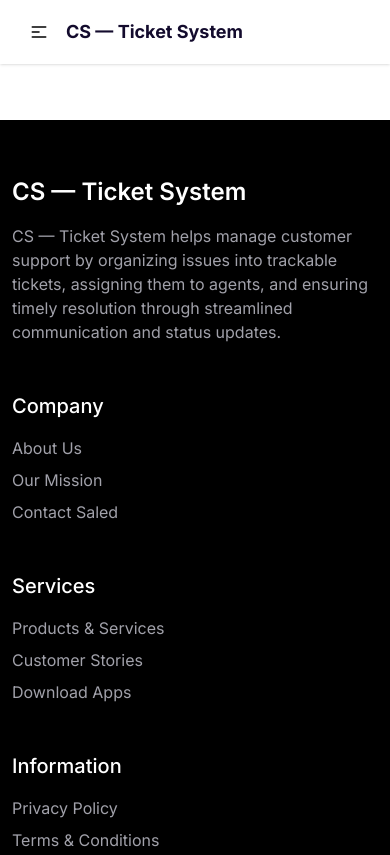
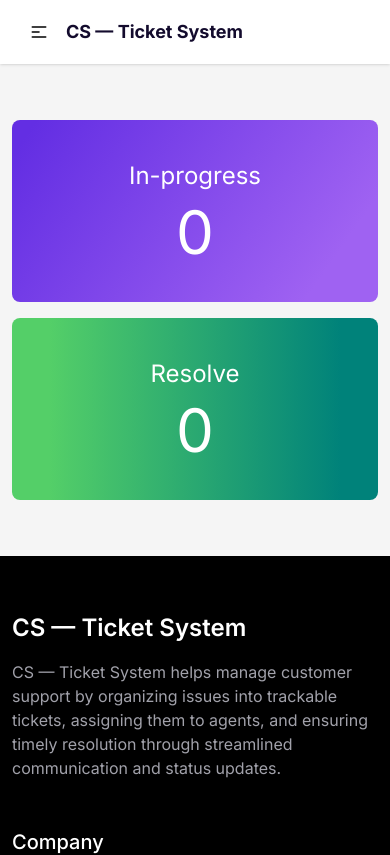
Before and after one commit to sagormajomder/customer-support-zone, a React (Vite) app: page / in a window 390 px wide. Shown: the top 855 px of the page. Built offline with nearby package versions, Linux system fonts and the light colour scheme.

Commit message:
Add TicketStates component for displaying ticket status with responsive

```diff
--- a/src/App.jsx
+++ b/src/App.jsx
@@ -1,13 +1,26 @@
+import Container from "./components/Container";
 import Footer from "./components/Footer";
 import Header from "./components/Header";
+import TicketStates from "./components/TicketStates";
 
 function App() {
   return (
-    <div className="min-h-screen space-y-14 text-[#627382]">
+    <div className="min-h-screen space-y-14 bg-[#F5F5F5] text-[#627382]">
       <Header />
+      <Main>
+        <TicketStates />
+      </Main>
       <Footer />
     </div>
   );
 }
 
 export default App;
+
+function Main({ children }) {
+  return (
+    <main>
+      <Container>{children}</Container>
+    </main>
+  );
+}
--- /dev/null
+++ b/src/components/TicketStates.jsx
@@ -0,0 +1,20 @@
+import vector1 from "../assets/vector1.png";
+
+export default function TicketStates() {
+  return (
+    <div className="xs:grid-cols-2 grid grid-cols-1 gap-4">
+      <div className="rounded-lg bg-linear-[125deg] from-[#632EE3] from-5% to-[#9F62F2] to-85% text-center text-white">
+        <div className="space-y-2.5 rounded-lg bg-contain bg-position-[left,right] bg-no-repeat p-10 md:bg-[url(./assets/vector1.png),url(./assets/vector2.png)]">
+          <p className="text-2xl">In-progress</p>
+          <p className="text-6xl">0</p>
+        </div>
+      </div>
+      <div className="rounded-lg bg-linear-[90deg] from-[#54CF68] from-10% to-[#00827A] to-90% text-center text-white">
+        <div className="space-y-2.5 rounded-lg bg-contain bg-position-[left,right] bg-no-repeat p-10 md:bg-[url(./assets/vector1.png),url(./assets/vector2.png)]">
+          <p className="text-2xl">Resolve</p>
+          <p className="text-6xl">0</p>
+        </div>
+      </div>
+    </div>
+  );
+}
```
